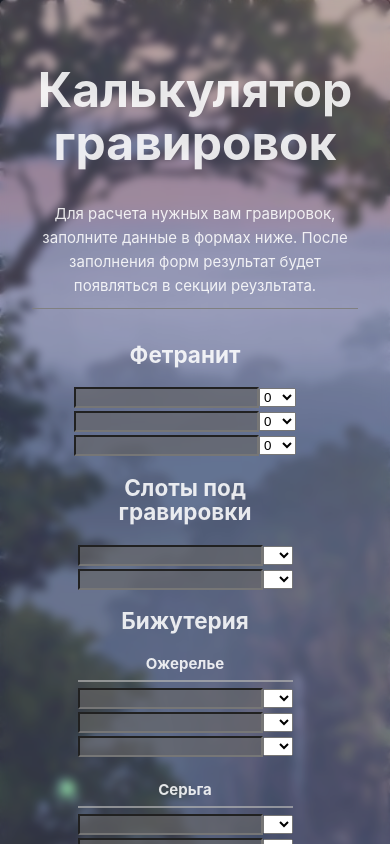
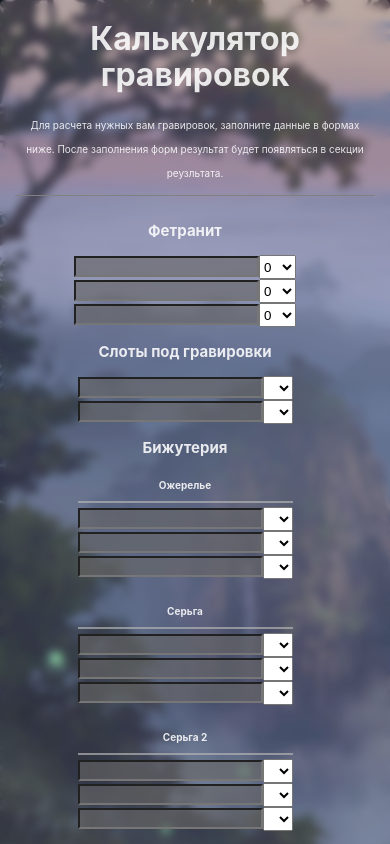
Before and after one commit to Qyaers/lostark-engraving-app, a Vue app: page / in a window 390 px wide. Shown: the top 844 px of the page. Built offline with nearby package versions, Linux system fonts and the light colour scheme.

Commit message:
update: update adaptive style

```diff
--- a/src/components/FetranitComponent.vue
+++ b/src/components/FetranitComponent.vue
@@ -1,7 +1,8 @@
 <template>
 	<div>
 		<h2>Фетранит</h2>
-		<div v-for="(engr, index) in listEngraving">
+		<div class="items-wrap">
+			<div v-for="(engr, index) in listEngraving" class="item-wrap">
 				<select-with-search v-model="listEngraving[index].value" @update:modelValue="update()"
 					:engraving="getEngravingValue">
 				</select-with-search>
@@ -9,7 +10,7 @@
 					<option v-for="i in 11" :value="i - 1">{{ i - 1 }}</option>
 				</select>
 				<button @click="clearEngraving(listEngraving[index])" v-if="engr.value">X</button>
-
+			</div>
 		</div>
 	</div>
 </template>
--- a/src/components/JewelleryComponent.vue
+++ b/src/components/JewelleryComponent.vue
@@ -3,7 +3,8 @@
 		<div class="jewellery-item__title">
 			<slot></slot>
 		</div>
-		<div v-for="(engr, index) in listEngraving">
+		<div class="items-wrap">
+			<div v-for="(engr, index) in listEngraving" class="item-wrap">
 				<select-with-search v-model="listEngraving[index].value" @update:modelValue="update()"
 					:engraving="getEngravingValue">
 				</select-with-search>
@@ -11,6 +12,7 @@
 					<option v-for="i in weightValue(index)" :value="i">{{ i }}</option>
 				</select>
 				<button @click="clearEngraving(listEngraving[index])" v-if="engr.value">X</button>
+			</div>
 		</div>
 	</div>
 </template>
--- a/src/components/ResultCalcComponent.vue
+++ b/src/components/ResultCalcComponent.vue
@@ -50,9 +50,12 @@ export default {
 	display: flex;
 }
 
+.weight-item {
+	font-size: 30px;
+}
+
 .weight-item::before {
 	content: "◇";
-	font-size: 30px;
 	color: rgb(60, 58, 58);
 }
 
@@ -68,4 +71,10 @@ export default {
 .weight-item:nth-child(5n) {
 	padding-right: 10px;
 }
+
+@media (max-width: 480px) {
+	.weight-item {
+		font-size: 15px;
+	}
+}
 </style>
--- a/src/components/SelectComponent.vue
+++ b/src/components/SelectComponent.vue
@@ -127,4 +127,6 @@ export default {
 .engrav__item--c-personal {
 	background-color: rgba(63, 237, 75, 0.521);
 }
+
+@media (max-width: 480px) {}
 </style>
--- a/src/components/SlotComponent.vue
+++ b/src/components/SlotComponent.vue
@@ -1,6 +1,8 @@
 <template>
-	<div>
-		<select-with-search v-model="modelValue.value" @update:modelValue="changeValue" :engraving="engravingListValue">
+	<div class="items-wrap">
+		<div class="item-wrap">
+			<select-with-search v-model="modelValue.value" @update:modelValue="changeValue"
+				:engraving="engravingListValue">
 			</select-with-search>
 			<select v-model="modelValue.weight" @change="update">
 				<option v-for="i in getWeight()" :value="i">{{ i }}</option>
@@ -8,6 +10,7 @@
 			<button @click="clearValue" v-if="modelValue.value">
 				X
 			</button>
+		</div>
 	</div>
 </template>
 
--- a/src/style.css
+++ b/src/style.css
@@ -85,12 +85,40 @@ button:focus-visible {
   border-radius: 5px;
 }
 
+.items-wrap{
+	display: flex;
+	flex-direction: column;
+	align-items: center;
+}
+
+.item-wrap{
+	display: inline-flex;
+}
+
 @media (max-width: 970px){
 	#app{
 		font-size: 15px;
+		padding: 0px;
+	}
+	.wrapper{
+		padding: 0 15px;
 	}
 	.content{
 		align-items: center;
 		flex-direction: column;
 	}
 }
+
+@media (max-width: 480px){
+	#app{
+		font-size: 10px;
+		padding: 0px;
+	}
+	.wrapper{
+		padding: 0 15px;
+	}
+	.content{
+		align-items: center;
+		flex-direction: column;
+	}
+}
```
Lines whose indentation alone changed are shown as unchanged.
